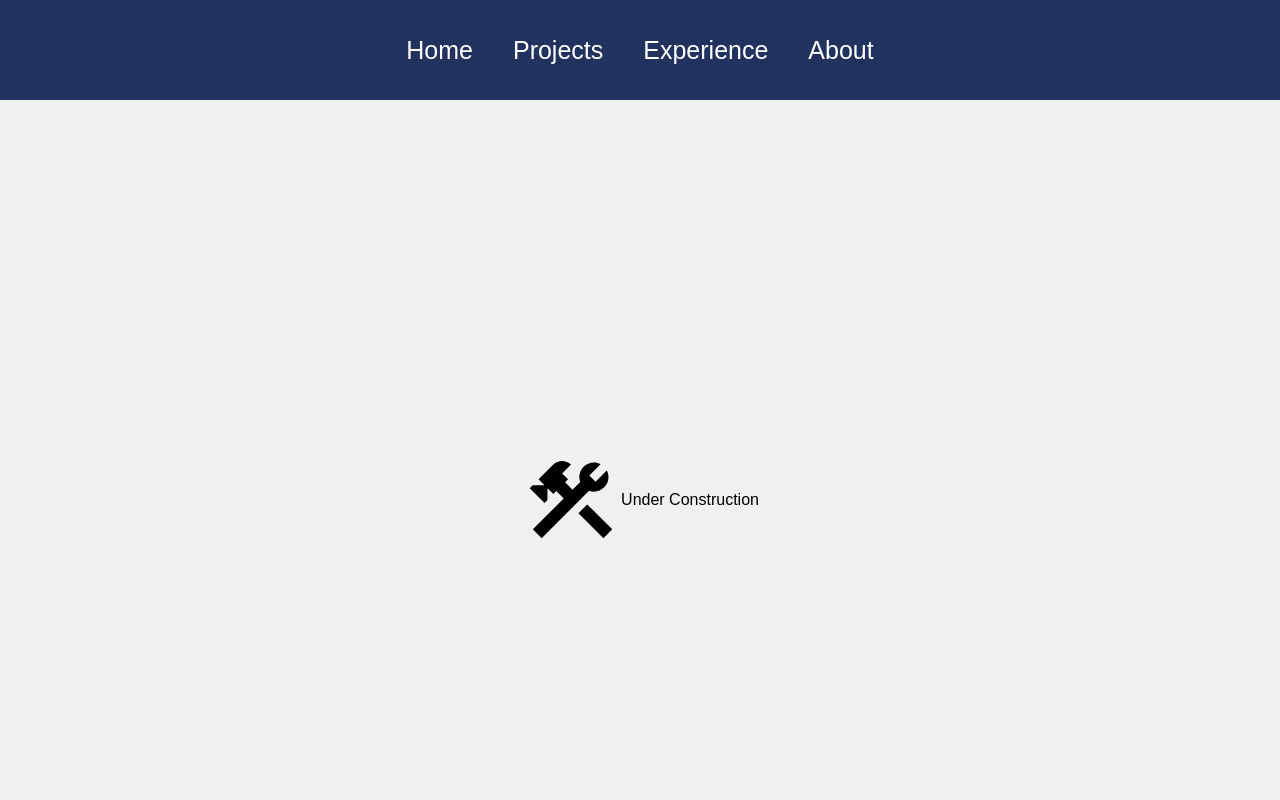
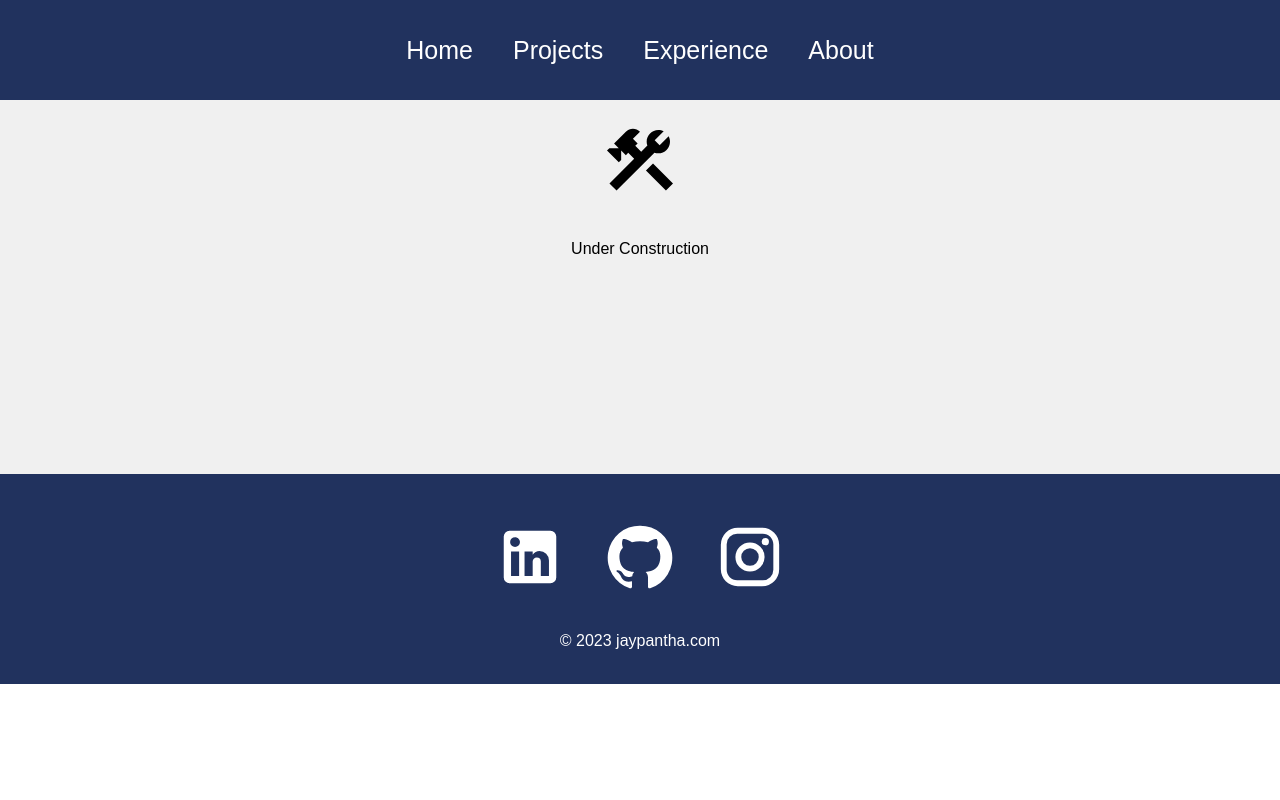
Before and after one commit to bpantha/personal-site-master-react, a React (Create React App) app: page /about in a window 1280 px wide. Shown: the top 800 px of the page. Built offline with nearby package versions, Linux system fonts and the light colour scheme.

Commit message:
fixed typos

```diff
--- a/src/pages/About.js
+++ b/src/pages/About.js
@@ -1,15 +1,11 @@
 import React from "react";
 import ConstructionIcon from "@mui/icons-material/Construction";
-import "../styles/P.css";
-
+import "../styles/About.css";
 function About() {
   return (
     <div className="construction">
-      <ConstructionIcon style={{ fontSize: "100px" }}></ConstructionIcon>
-      <div>
-        {" "}
-        <span>Under Construction</span>
-      </div>
+      <ConstructionIcon style={{ height: "120px", width: "80px" }} />
+      <p>Under Construction</p>
     </div>
   );
 }
--- a/src/pages/Experience.js
+++ b/src/pages/Experience.js
@@ -90,7 +90,7 @@
             UPenn
           </h3>
           <p>
-            Support students in the Into to Software Developoment and Computer
+            Support students in the Intro to Software Developoment and Computer
             Systems Course
           </p>
         </VerticalTimelineElement>
--- a/src/pages/Home.js
+++ b/src/pages/Home.js
@@ -4,7 +4,6 @@
 import EmailIcon from "@mui/icons-material/Email";
 import DownloadIcon from "@mui/icons-material/Download";
 import Resume from "../resume/Bidur_Pantha_Resume.pdf";
-
 import "../styles/Home.css";
 import headshot from "../images/Screenshot 2023-06-26 at 1.59.07 PM.png";
 function Home() {
--- /dev/null
+++ b/src/styles/About.css
@@ -0,0 +1,4 @@
+.construction {
+  text-align: center;
+  justify-content: center;
+}
```
Also changed, not shown: src/images/Arizona_State_University_seal.svg.png (added), src/images/UniversityofPennsylvania_Shield_RGB-2.png (added).
